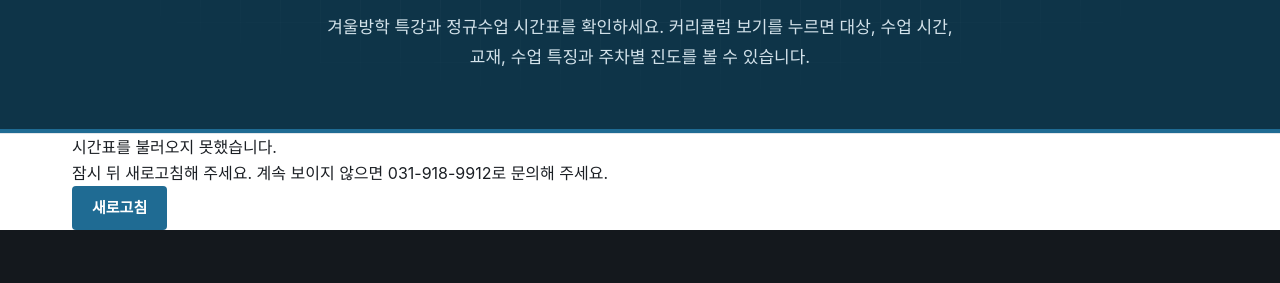
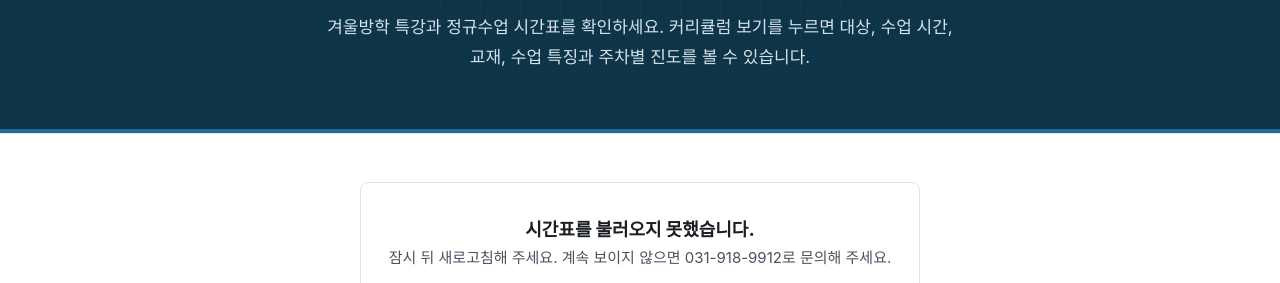
Before and after one commit to shellem40-pixel/gritscience-new, a plain HTML site: page schedule.html in a window 1280 px wide. Shown: the part 207-490 px from the top of the page. Drawn offline with Linux system fonts and the light colour scheme; a web font is replaced by a local one.

Commit message:
Update subpage.css

```diff
--- a/subpage.css
+++ b/subpage.css
@@ -1,5 +1,5 @@
 /* ===== 서브 페이지 공통: 타이틀 배경 + 옅은 하늘색 띠 =====
-   학원&시스템, 시간표, 커리큘럼, 공지사항 페이지에서 style.css 다음에 불러옵니다. */
+   시간표, 커리큘럼, 공지사항 페이지에서 style.css 다음에 불러옵니다. */
 :root {
   --c-tint: #eef4f8;        /* 섹션 사이 옅은 하늘색 띠 */
   --c-tint-line: #dbe7ef;   /* 하늘색 띠 경계선 */
@@ -90,10 +90,27 @@
   line-height: 1.3;
 }
 
+/* ----- 데이터를 못 불러왔을 때 안내 ----- */
+.data-error {
+  max-width: 560px;
+  margin: 48px auto;
+  padding: 32px 24px;
+  text-align: center;
+  font-size: 15px;
+  line-height: 1.7;
+  color: var(--c-sub);
+  background: #fff;
+  border: 1px solid var(--c-tint-line);
+  border-radius: 8px;
+}
+.data-error-title { font-size: 18px; font-weight: 800; color: var(--c-text); }
+.data-error .btn { margin-top: 16px; }
+
 /* ----- 휴대폰 ----- */
 @media (max-width: 640px) {
   .page-head { padding: 44px 0 36px; }
   .page-head h1 { font-size: 28px; }
   .page-head h1::after { margin-top: 12px; }
   .page-head p { margin-top: 12px; font-size: 15px; }
+  .data-error { margin: 32px auto; padding: 24px 16px; }
 }
```
